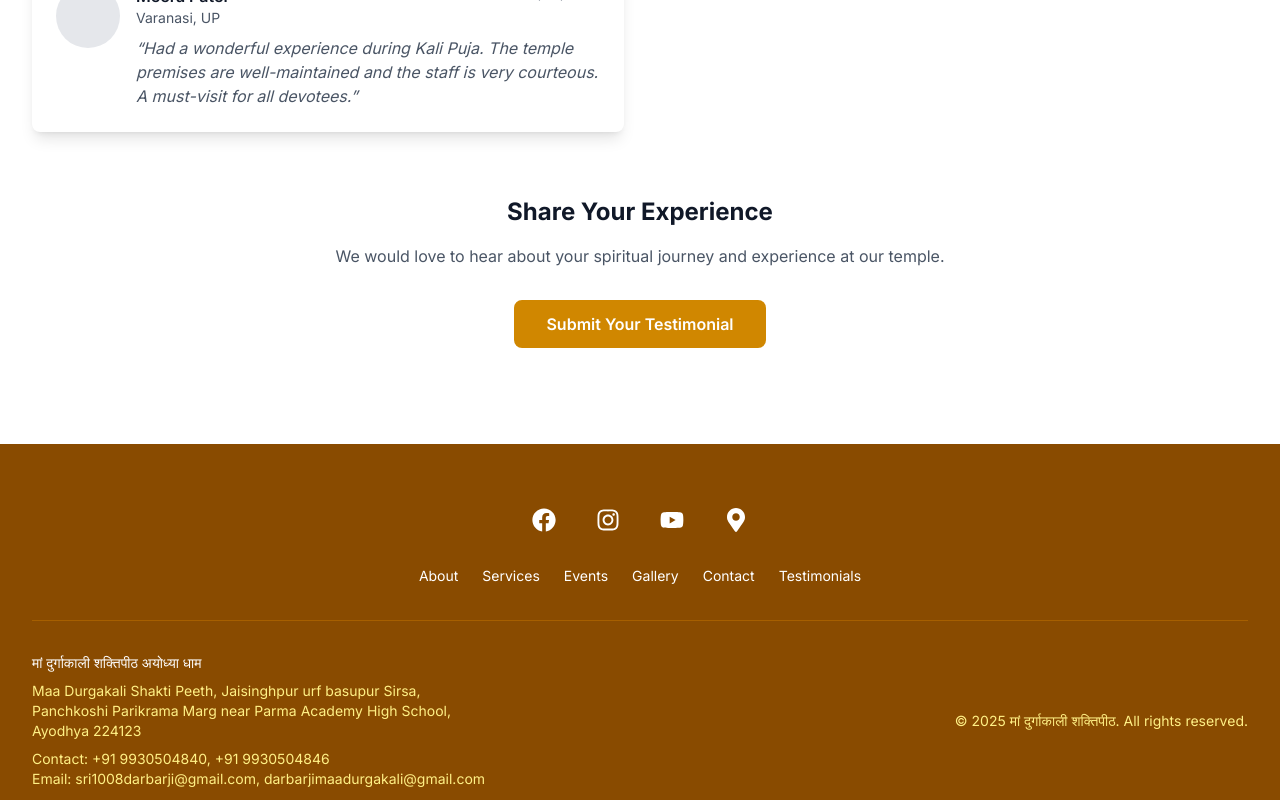
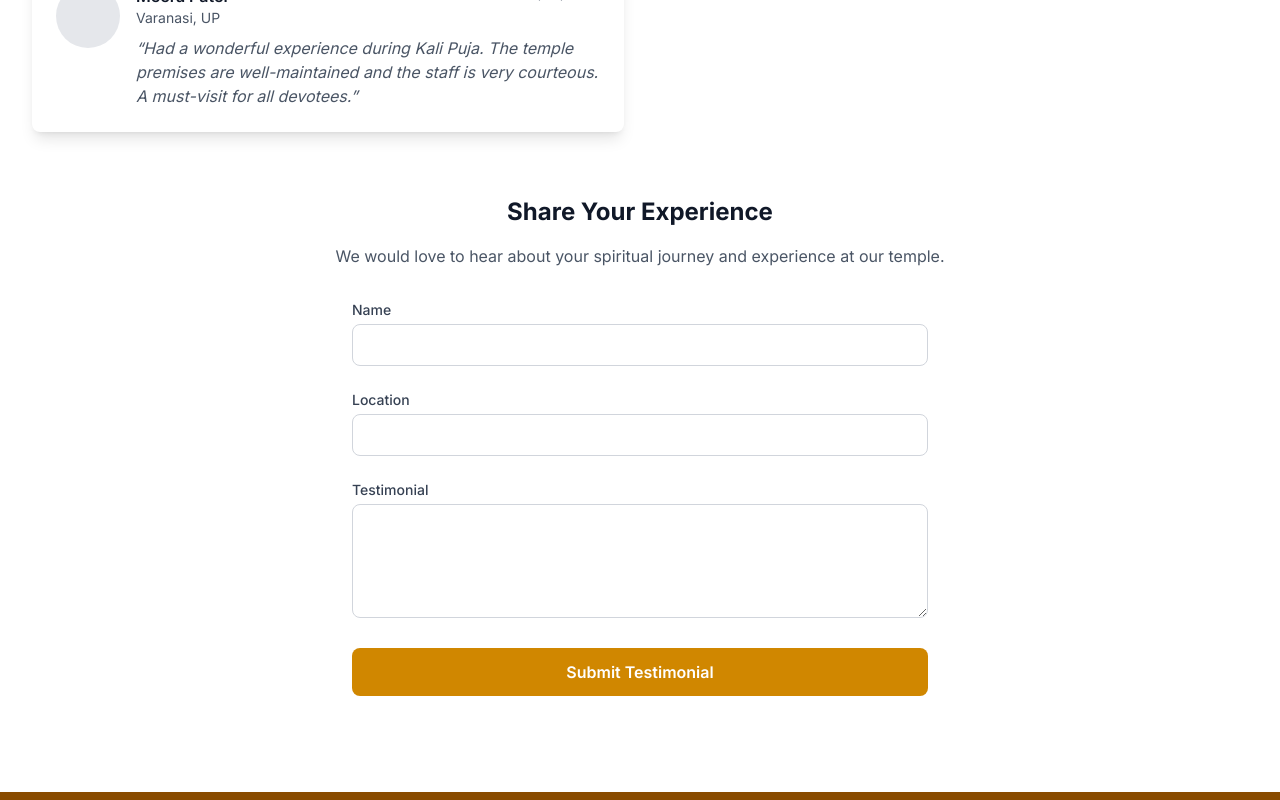
Before and after one commit to sahu8840/maa-durgakali, a Next.js app: page /maa-durgakali/testimonials in a window 1280 px wide. Shown: the part 1052-1852 px from the top of the page. Built offline with nearby package versions, Linux system fonts and the light colour scheme.

Commit message:
smooth transition applied

```diff
--- a/package.json
+++ b/package.json
@@ -11,6 +11,7 @@
     "deploy": "next build && touch out/.nojekyll && gh-pages -d out"
   },
   "dependencies": {
+    "framer-motion": "^12.23.6",
     "next": "15.4.2",
     "react": "19.1.0",
     "react-dom": "19.1.0",
--- a/src/app/layout.tsx
+++ b/src/app/layout.tsx
@@ -3,6 +3,7 @@ import { Inter } from "next/font/google";
 import "./globals.css";
 import Navbar from "@/components/layout/Navbar";
 import Footer from "@/components/layout/Footer";
+import FadeInWrapper from "@/components/layout/FadeInWrapper";
 
 const inter = Inter({
   subsets: ["latin"],
@@ -23,7 +24,9 @@ export default function RootLayout({
     <html lang="en" className="scroll-smooth">
       <body className={`${inter.className} min-h-screen flex flex-col bg-white antialiased`}>
         <Navbar />
-        <main className="flex-grow pt-16">{children}</main>
+        <main className="flex-grow pt-16">
+          <FadeInWrapper>{children}</FadeInWrapper>
+        </main>
         <Footer />
       </body>
     </html>
--- a/src/app/page.tsx
+++ b/src/app/page.tsx
@@ -14,7 +14,7 @@ export default function Home() {
             मां दुर्गाकाली शक्तिपीठ अयोध्या धाम
           </h1>
           <p className="text-xl sm:text-2xl text-white/90 mb-12">
-            A spiritual abode for Lord Durga and Kali
+            Spiritual abode of Adi Shakti Maa DurgaKali
           </p>
           <Link
             href="#visit"
--- a/src/app/testimonials/page.tsx
+++ b/src/app/testimonials/page.tsx
@@ -40,6 +40,24 @@ const testimonials = [
 
 export default function Testimonials() {
   const [selectedTestimonial, setSelectedTestimonial] = useState<number | null>(null);
+  const [formData, setFormData] = useState({
+    name: '',
+    location: '',
+    content: '',
+  });
+  const [formSubmitted, setFormSubmitted] = useState(false);
+
+  const handleFormChange = (e: React.ChangeEvent<HTMLInputElement | HTMLTextAreaElement>) => {
+    const { name, value } = e.target;
+    setFormData(prev => ({ ...prev, [name]: value }));
+  };
+
+  const handleFormSubmit = (e: React.FormEvent) => {
+    e.preventDefault();
+    // Here you would send the testimonial to your backend or API
+    setFormSubmitted(true);
+    setFormData({ name: '', location: '', content: '' });
+  };
 
   return (
     <div className="py-16 sm:py-24">
@@ -114,12 +132,54 @@ export default function Testimonials() {
           <p className="text-gray-600 mb-8">
             We would love to hear about your spiritual journey and experience at our temple.
           </p>
-          <button
-            className="bg-yellow-600 text-white px-8 py-3 rounded-lg font-semibold hover:bg-yellow-700 transition-colors duration-200"
-            onClick={() => window.location.href = '/contact'}
-          >
-            Submit Your Testimonial
-          </button>
+          {formSubmitted ? (
+            <div className="text-green-600 font-semibold text-lg">Thank you for sharing your testimonial!</div>
+          ) : (
+            <form onSubmit={handleFormSubmit} className="max-w-xl mx-auto text-left space-y-6">
+              <div>
+                <label htmlFor="name" className="block text-sm font-medium text-gray-700 mb-1">Name</label>
+                <input
+                  type="text"
+                  id="name"
+                  name="name"
+                  value={formData.name}
+                  onChange={handleFormChange}
+                  required
+                  className="w-full px-4 py-2 border border-gray-300 rounded-lg focus:ring-yellow-500 focus:border-yellow-500"
+                />
+              </div>
+              <div>
+                <label htmlFor="location" className="block text-sm font-medium text-gray-700 mb-1">Location</label>
+                <input
+                  type="text"
+                  id="location"
+                  name="location"
+                  value={formData.location}
+                  onChange={handleFormChange}
+                  required
+                  className="w-full px-4 py-2 border border-gray-300 rounded-lg focus:ring-yellow-500 focus:border-yellow-500"
+                />
+              </div>
+              <div>
+                <label htmlFor="content" className="block text-sm font-medium text-gray-700 mb-1">Testimonial</label>
+                <textarea
+                  id="content"
+                  name="content"
+                  value={formData.content}
+                  onChange={handleFormChange}
+                  required
+                  rows={4}
+                  className="w-full px-4 py-2 border border-gray-300 rounded-lg focus:ring-yellow-500 focus:border-yellow-500"
+                ></textarea>
+              </div>
+              <button
+                type="submit"
+                className="w-full bg-yellow-600 text-white px-6 py-3 rounded-lg font-semibold hover:bg-yellow-700 transition-colors duration-200"
+              >
+                Submit Testimonial
+              </button>
+            </form>
+          )}
         </div>
 
         {/* Testimonial Modal */}
--- /dev/null
+++ b/src/components/layout/FadeInWrapper.tsx
@@ -0,0 +1,17 @@
+// FadeInWrapper.tsx
+'use client';
+import { motion } from 'framer-motion';
+import { ReactNode } from 'react';
+
+export default function FadeInWrapper({ children, className = '' }: { children: ReactNode, className?: string }) {
+  return (
+    <motion.div
+      initial={{ opacity: 0, y: 30 }}
+      animate={{ opacity: 1, y: 0 }}
+      transition={{ duration: 1.2, ease: [0.22, 1, 0.36, 1] }}
+      className={className}
+    >
+      {children}
+    </motion.div>
+  );
+}
--- a/src/components/layout/Navbar.tsx
+++ b/src/components/layout/Navbar.tsx
@@ -31,7 +31,7 @@ export default function Navbar() {
               <Link
                 key={item.name}
                 href={item.href}
-                className="text-sm font-semibold leading-6 text-gray-900 hover:text-red-600 transition-colors duration-200"
+                className="text-sm font-semibold leading-6 text-gray-900 hover:text-yellow-600 transition-colors duration-200"
               >
                 {item.name}
               </Link>
@@ -69,7 +69,7 @@ export default function Navbar() {
                 <Link
                   key={item.name}
                   href={item.href}
-                  className="block rounded-lg px-3 py-2 text-base font-medium text-gray-900 hover:bg-gray-50 hover:text-red-600"
+                  className="block rounded-lg px-3 py-2 text-base font-medium text-gray-900 hover:bg-gray-50 hover:text-yellow-600"
                   onClick={() => setMobileMenuOpen(false)}
                 >
                   {item.name}
```
Also changed, not shown: 1 other file (tests, documents, lock files or other folders).
